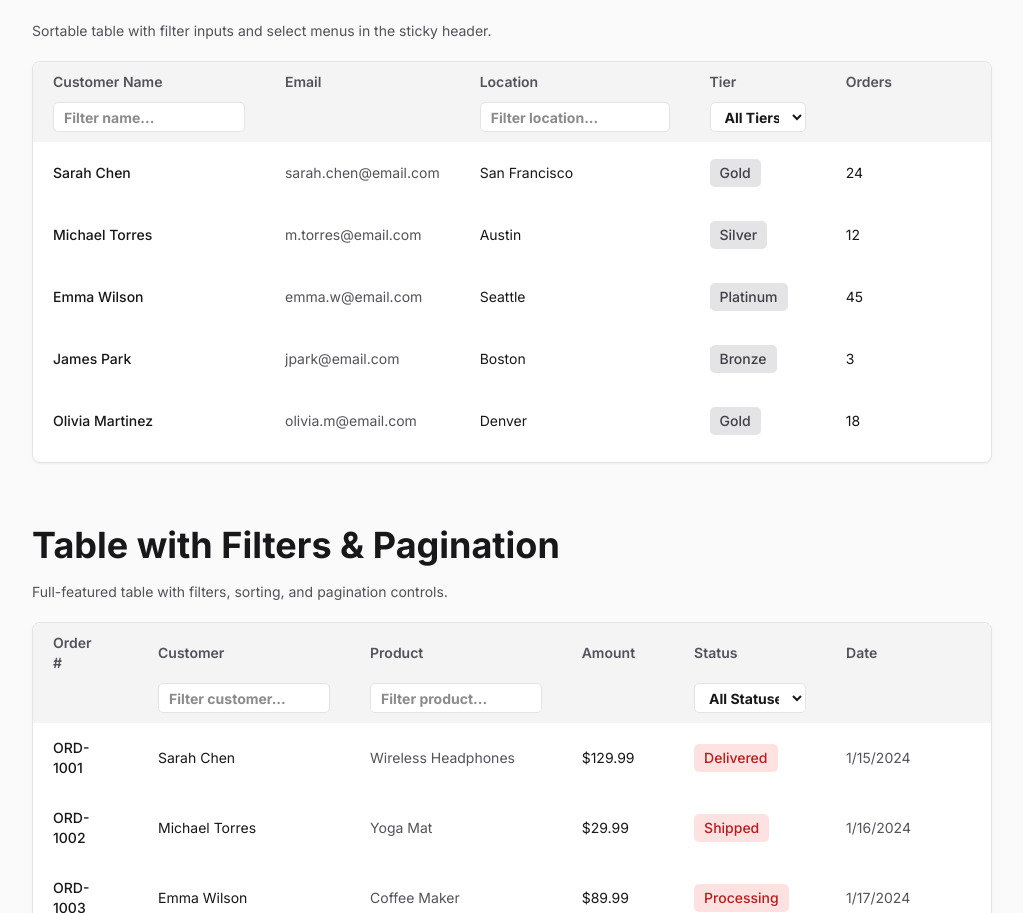
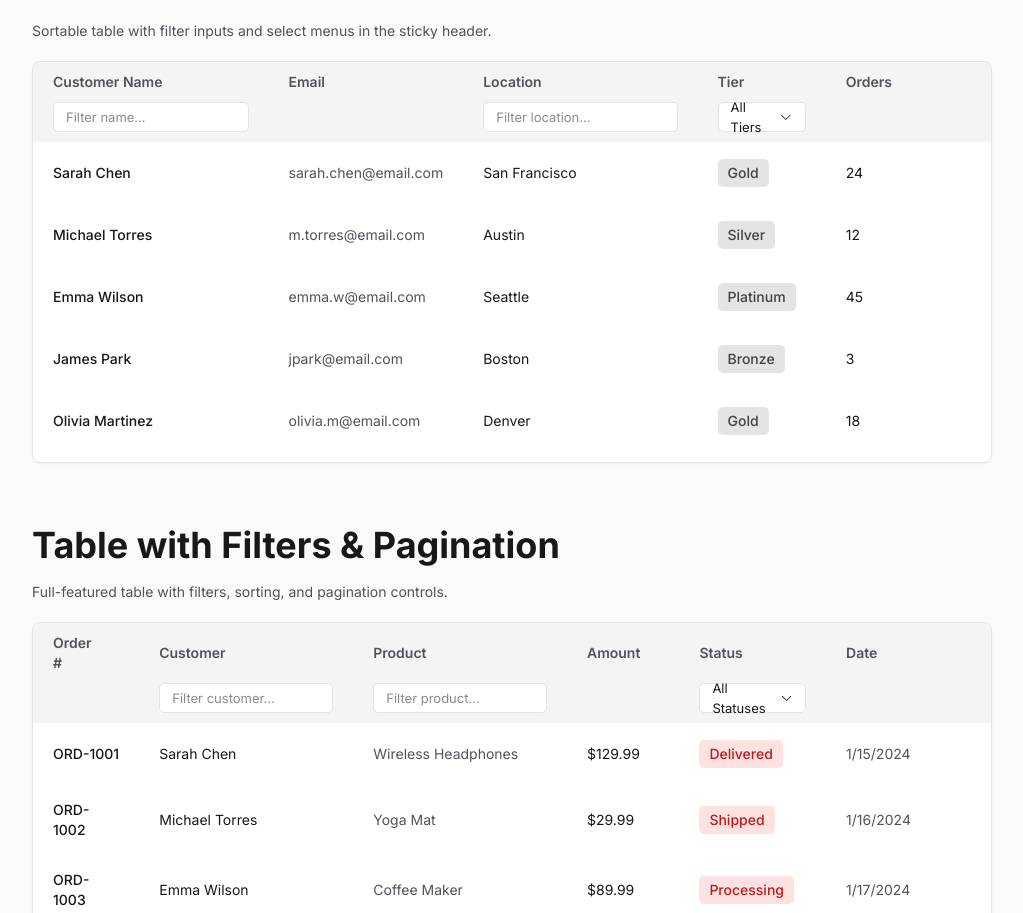
Before and after one commit to oceanclimb/style-guide, a Next.js app: page /tables in a window 1280 px wide. Shown: the part 825-1738 px from the top of the page, without its empty margins (248-1271 px from the left). Built offline with nearby package versions, Linux system fonts and the light colour scheme.

Commit message:
Table Filter Updates

```diff
--- a/app/tables/page.tsx
+++ b/app/tables/page.tsx
@@ -1,7 +1,7 @@
 "use client";
 
 import React, { useState, useMemo, useEffect } from "react";
-import { CaretUp, CaretDown, DotsThree, CaretLeft, CaretRight, PencilSimple, Copy, Trash } from "@phosphor-icons/react";
+import { CaretUp, CaretDown, DotsThree, CaretLeft, CaretRight, PencilSimple, Copy, Trash, Check } from "@phosphor-icons/react";
 
 // ============================================
 // DATA SETS
@@ -591,57 +591,24 @@ function SortableHeader<T>({ label, sortKey, currentSortKey, sortDirection, onSo
 }
 
 function FilterInput({ placeholder, value, onChange }: { placeholder: string; value: string; onChange: (value: string) => void }) {
-    const [isFocused, setIsFocused] = useState(false);
-    const [isHovered, setIsHovered] = useState(false);
-
     return (
         <input
             type="text"
             placeholder={placeholder}
             value={value}
             onChange={(e) => onChange(e.target.value)}
-            onFocus={() => setIsFocused(true)}
-            onBlur={() => setIsFocused(false)}
-            onMouseEnter={() => setIsHovered(true)}
-            onMouseLeave={() => setIsHovered(false)}
+            className="transition-all"
             style={{
                 width: "100%",
                 height: "30px",
-                padding: "0 var(--spacing-2)",
-                border: `1px solid ${isFocused ? "var(--green-400)" : isHovered ? "var(--border-strong)" : "var(--border-default)"}`,
+                padding: "0 12px",
+                fontSize: "13px",
+                backgroundColor: "var(--bg-surface)",
+                color: "var(--text-primary)",
+                border: "1px solid var(--border-default)",
                 borderRadius: "5px",
-                background: "var(--bg-surface)",
-                color: "var(--text-primary)",
-                fontSize: "var(--font-size-body-sm)",
                 outline: "none",
-                transition: "all var(--transition-default)",
-                boxShadow: isFocused ? "0 0 0 2px var(--green-100)" : "none",
-            }}
-        />
-    );
-}
-
-function FilterSelect({ value, onChange, options, placeholder }: { value: string; onChange: (value: string) => void; options: string[]; placeholder: string }) {
-    const [isHovered, setIsHovered] = useState(false);
-
-    return (
-        <select
-            value={value}
-            onChange={(e) => onChange(e.target.value)}
-            onMouseEnter={() => setIsHovered(true)}
-            onMouseLeave={() => setIsHovered(false)}
-            style={{
-                width: "100%",
-                height: "30px",
-                padding: "0 var(--spacing-2)",
-                border: `1px solid ${isHovered ? "var(--border-strong)" : "var(--border-default)"}`,
-                borderRadius: "5px",
-                background: "var(--bg-surface)",
-                color: "var(--text-primary)",
-                fontSize: "var(--font-size-body-sm)",
-                outline: "none",
-                cursor: "pointer",
-                transition: "all var(--transition-default)",
+                fontWeight: 400,
             }}
             onFocus={(e) => {
                 e.currentTarget.style.borderColor = "var(--green-400)";
@@ -651,14 +618,153 @@ function FilterSelect({ value, onChange, options, placeholder }: { value: string
                 e.currentTarget.style.borderColor = "var(--border-default)";
                 e.currentTarget.style.boxShadow = "none";
             }}
-        >
-            <option value="">{placeholder}</option>
-            {options.map((option) => (
-                <option key={option} value={option}>
-                    {option}
-                </option>
-            ))}
-        </select>
+        />
+    );
+}
+
+function FilterSelect({ value, onChange, options, placeholder }: { value: string; onChange: (value: string) => void; options: string[]; placeholder: string }) {
+    const [isOpen, setIsOpen] = useState(false);
+    const containerRef = React.useRef<HTMLDivElement>(null);
+
+    useEffect(() => {
+        const handleClickOutside = (event: MouseEvent) => {
+            if (containerRef.current && !containerRef.current.contains(event.target as Node)) {
+                setIsOpen(false);
+            }
+        };
+
+        if (isOpen) {
+            document.addEventListener("mousedown", handleClickOutside);
+        }
+        return () => {
+            document.removeEventListener("mousedown", handleClickOutside);
+        };
+    }, [isOpen]);
+
+    return (
+        <div ref={containerRef} style={{ position: "relative" }}>
+            <button
+                onClick={() => setIsOpen(!isOpen)}
+                className="transition-all"
+                style={{
+                    width: "100%",
+                    height: "30px",
+                    padding: "0 12px",
+                    fontSize: "13px",
+                    backgroundColor: "var(--bg-surface)",
+                    color: "var(--text-primary)",
+                    border: "1px solid var(--border-default)",
+                    borderRadius: "5px",
+                    outline: "none",
+                    cursor: "pointer",
+                    display: "flex",
+                    alignItems: "center",
+                    justifyContent: "space-between",
+                    textAlign: "left",
+                    borderColor: isOpen ? "var(--green-400)" : "var(--border-default)",
+                    boxShadow: isOpen ? "0 0 0 2px var(--green-100)" : "none",
+                    fontWeight: 400,
+                }}
+                onMouseEnter={(e) => {
+                    if (!isOpen) e.currentTarget.style.borderColor = "var(--green-400)";
+                }}
+                onMouseLeave={(e) => {
+                    if (!isOpen) e.currentTarget.style.borderColor = "var(--border-default)";
+                }}
+            >
+                <span>{value || placeholder}</span>
+                <CaretDown size={14} />
+            </button>
+            {isOpen && (
+                <div
+                    style={{
+                        position: "absolute",
+                        top: "calc(100% + 4px)",
+                        left: 0,
+                        right: 0,
+                        backgroundColor: "var(--bg-surface)",
+                        border: "1px solid var(--border-default)",
+                        borderRadius: "5px",
+                        boxShadow: "var(--shadow-lg)",
+                        zIndex: 50,
+                        overflow: "hidden",
+                    }}
+                >
+                    <button
+                        onClick={() => {
+                            onChange("");
+                            setIsOpen(false);
+                        }}
+                        style={{
+                            width: "100%",
+                            padding: "8px 12px",
+                            fontSize: "13px",
+                            backgroundColor: value === "" ? "var(--primary-subtle-bg)" : "transparent",
+                            color: value === "" ? "var(--primary-subtle-text)" : "var(--text-primary)",
+                            border: "none",
+                            cursor: "pointer",
+                            textAlign: "left",
+                            display: "flex",
+                            alignItems: "center",
+                            justifyContent: "space-between",
+                        }}
+                        onMouseEnter={(e) => {
+                            if (value !== "") e.currentTarget.style.backgroundColor = "var(--bg-surface-secondary)";
+                        }}
+                        onMouseLeave={(e) => {
+                            if (value !== "") e.currentTarget.style.backgroundColor = "transparent";
+                        }}
+                    >
+                        <span>{placeholder}</span>
+                        {value === "" && <Check size={14} weight="bold" />}
+                    </button>
+                    {options.map((option) => (
+                        <button
+                            key={option}
+                            onClick={() => {
+                                onChange(option);
+                                setIsOpen(false);
+                            }}
+                            style={{
+                                width: "100%",
+                                padding: "8px 12px",
+                                fontSize: "13px",
+                                backgroundColor:
+                                    value === option
+                                        ? "var(--primary-subtle-bg)"
+                                        : "transparent",
+                                color:
+                                    value === option
+                                        ? "var(--primary-subtle-text)"
+                                        : "var(--text-primary)",
+                                border: "none",
+                                cursor: "pointer",
+                                textAlign: "left",
+                                display: "flex",
+                                alignItems: "center",
+                                justifyContent: "space-between",
+                            }}
+                            onMouseEnter={(e) => {
+                                if (value !== option) {
+                                    e.currentTarget.style.backgroundColor =
+                                        "var(--bg-surface-secondary)";
+                                }
+                            }}
+                            onMouseLeave={(e) => {
+                                if (value !== option) {
+                                    e.currentTarget.style.backgroundColor = "transparent";
+                                }
+                            }}
+                        >
+                            <span>{option}</span>
+                            {value === option && (
+                                <Check size={14} weight="bold" />
+                            )}
+                        </button>
+                    ))}
+                </div>
+            )}
+        </div>
     );
 }
 
```
